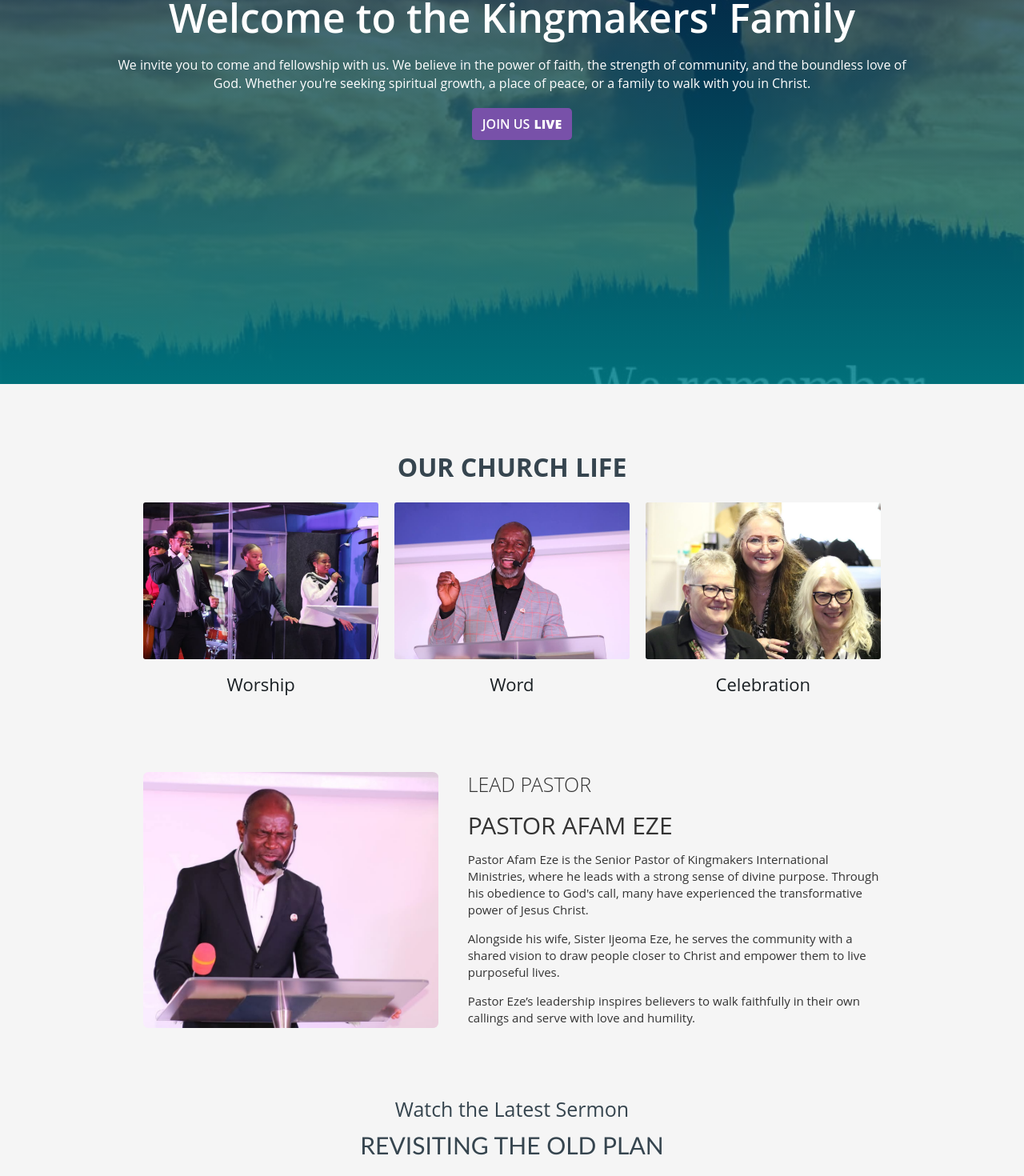
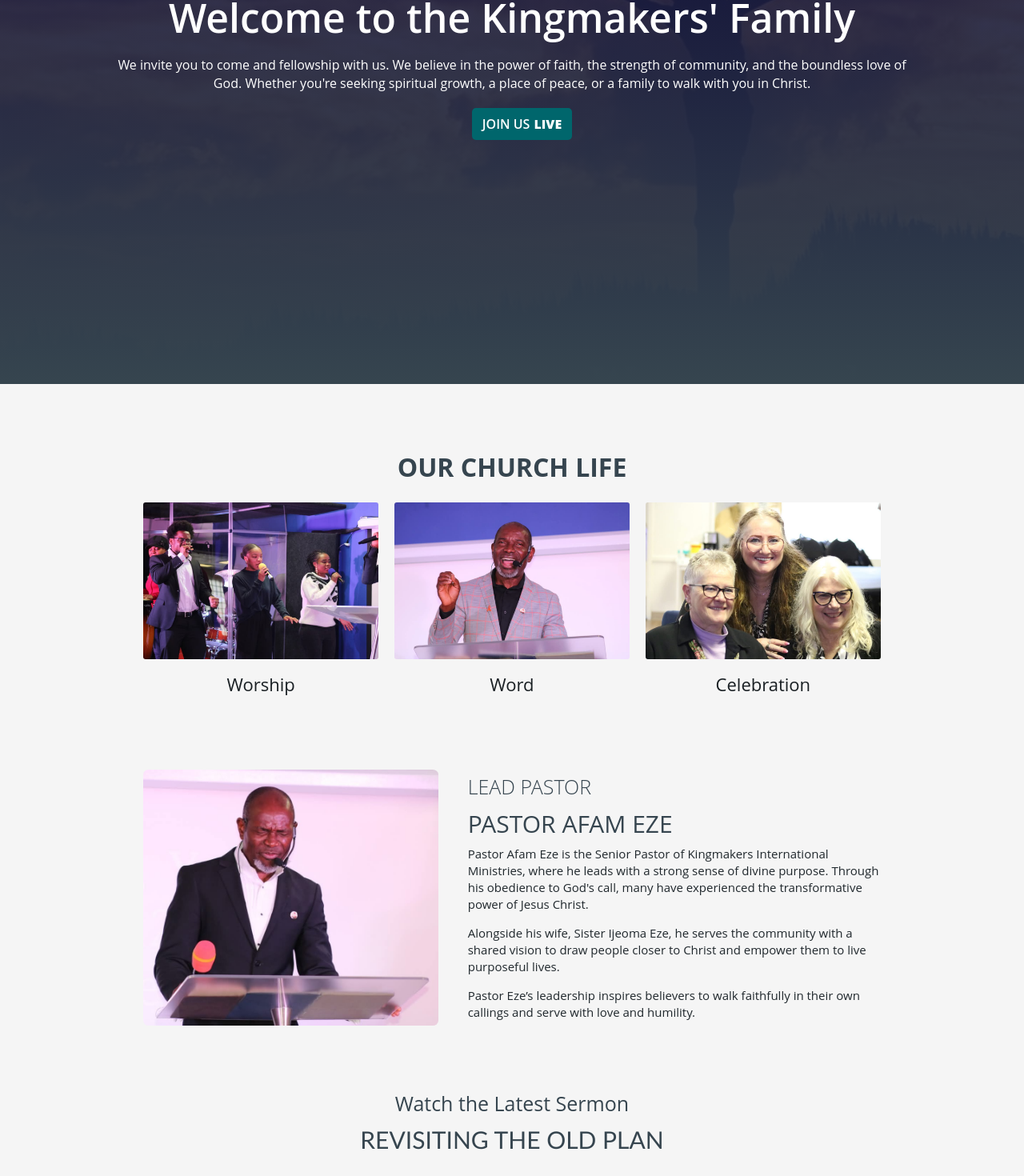
Before and after one commit to Leche90/ChurchApp, a React (Vite) app: page / in a window 1280 px wide. Shown: the part 320-1790 px from the top of the page at 80% size. Built offline with nearby package versions, Linux system fonts and the light colour scheme; grey boxes are pictures that could not be loaded.

Commit message:
updated frontend

```diff
--- a/src/components/Hero/Hero.css
+++ b/src/components/Hero/Hero.css
@@ -1,7 +1,7 @@
 .hero {
     width: 100%;
     min-height: 100vh;
-    background: linear-gradient(rgba(8,0,58,0.7),rgba(1, 142, 155, 0.785)), url('../../assets/hero.jpg') no-repeat;
+    background: linear-gradient(rgba(8, 0, 58, 0.831),rgba(54, 69, 79, 1)), url('../../assets/hero.jpg') no-repeat;
     background-size: cover;
     background-position: center;
     color: white;
@@ -29,7 +29,7 @@
 }
 
 .btn {
-    background: #7851a9 !important; ;
+    background: rgba(0, 102, 108, 1) !important; ;
     color: white;
     padding: 8px 13px;
     border: none;
--- a/src/components/Leader/Leader.css
+++ b/src/components/Leader/Leader.css
@@ -18,7 +18,7 @@
     display: flex;
     flex-direction: column;
     justify-items: center;
-    margin: 10px 0 0 0;
+    margin: 13px 0 0 0;
 }
 
 .leader-img {
@@ -30,19 +30,19 @@
 
 .lead-pastor {
     font-size: 25px;
-    color: #333;
+    color: rgba(54, 69, 79, 1);
     font-weight: 300;
 }
 
 .pastor {
     font-size: 30px;
-    color: #333;
-    margin: 10px 0;
+    color: rgba(54, 69, 79, 1);
+    margin: 5px 0;
     width: 100%;
 }
 
 .leader p {
-    color: #333;
+    color: rgb(32, 40, 45);
     margin-bottom: 15px;
     font-size: 15px;
     line-height: 1.4;
--- a/src/components/Mission/Mission.css
+++ b/src/components/Mission/Mission.css
@@ -1,7 +1,7 @@
 .mission-container {
     text-align: center;
     padding: 20px;
-    background-color: #3f8000; /* Light background colour*/
+    background-color: rgba(0, 102, 108, 1); /* Light background colour*/
     box-sizing: border-box;
     color: white;
 }
```
